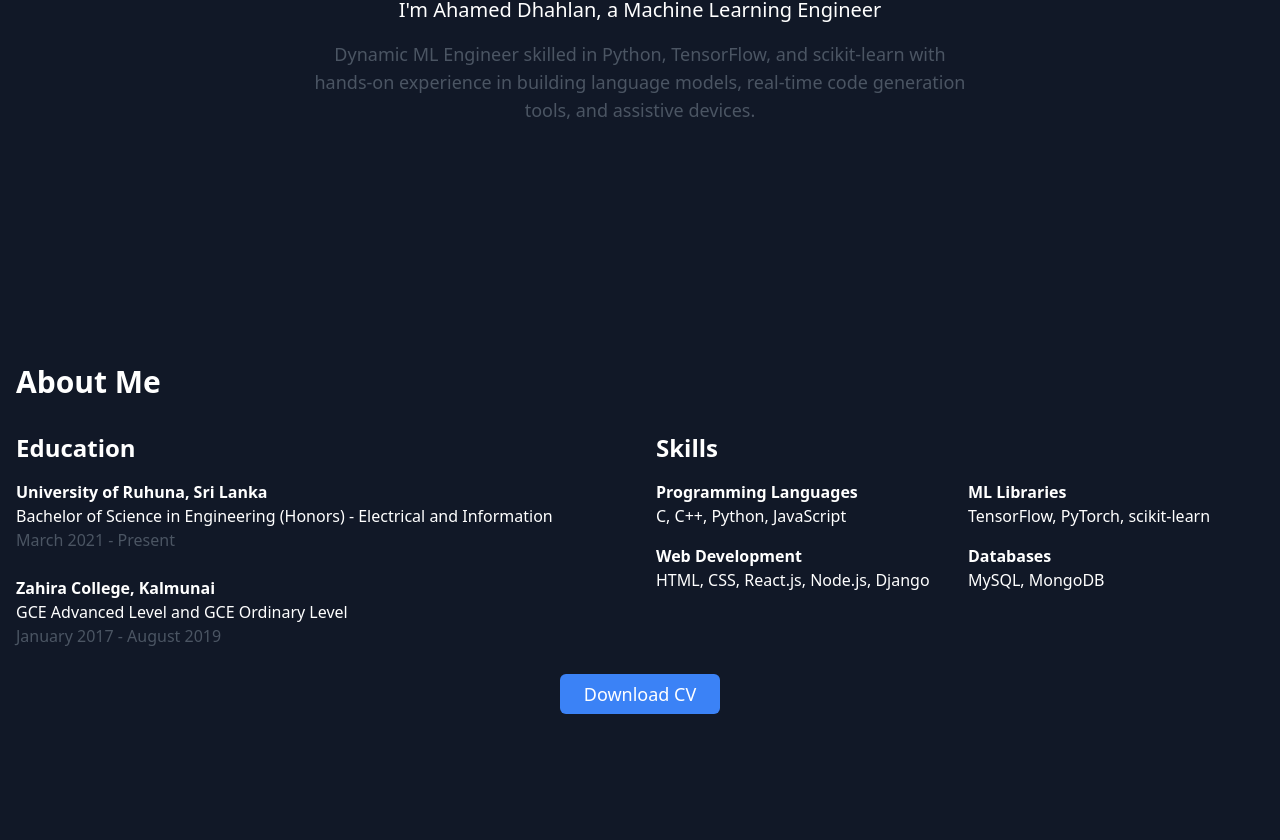
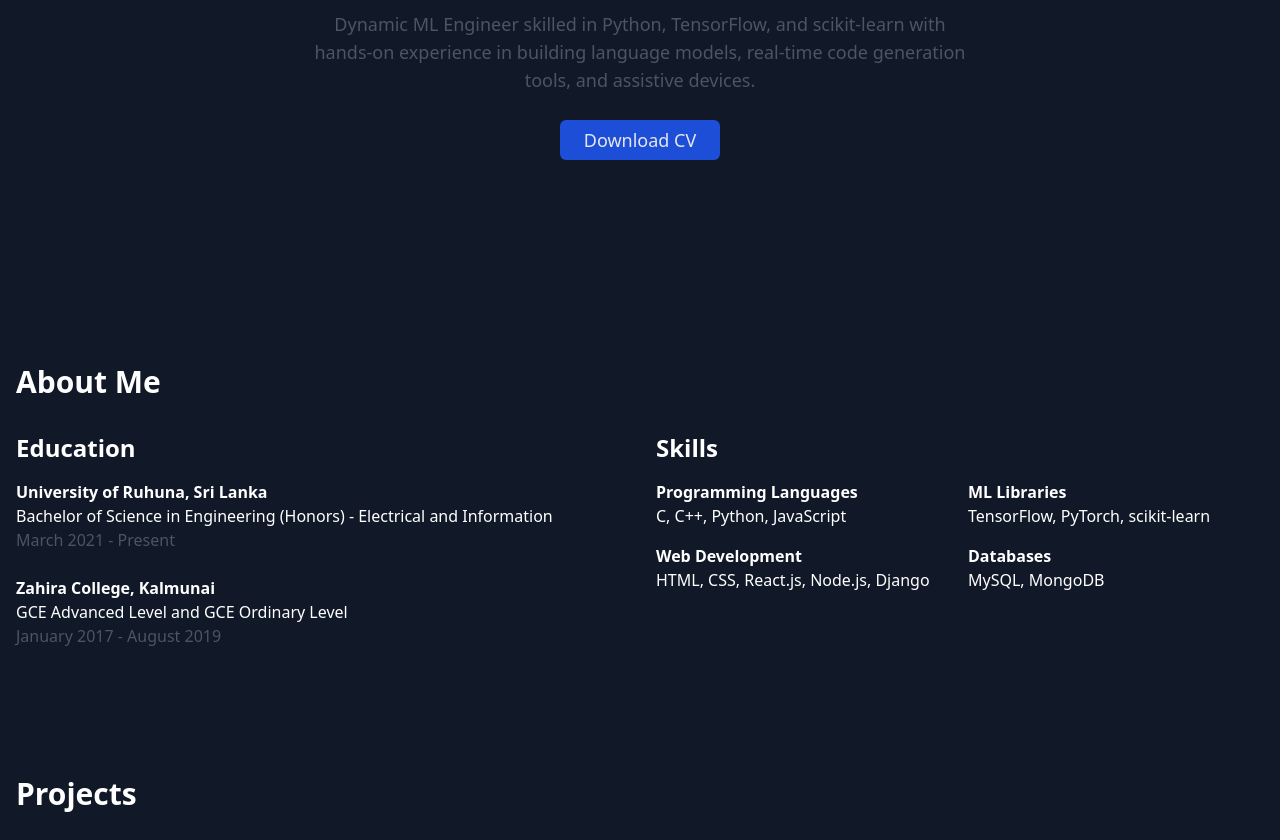
Before and after one commit to Dhahlan3890/personal_website, a React (Vite) app in the folder personal-app/: page / in a window 1280 px wide. Shown: the part 500-1340 px from the top of the page. Built offline with nearby package versions, Linux system fonts and the light colour scheme.

Commit message:
add download link for CV in Home component

```diff
--- a/personal-app/src/components/About.tsx
+++ b/personal-app/src/components/About.tsx
@@ -42,15 +42,6 @@ const About = () => {
           </div>
         </div>
       </div>
-      <div className="mt-8 text-center">
-        <a
-          href="https://www.overleaf.com/download/project/660ca0af81184cab2c4f7a7b/build/19459573225-9065cb10e6bf1ed9/output/output.pdf?compileGroup=standard&clsiserverid=clsi-pre-emp-n2d-b-f-8k2d&enable_pdf_caching=true&popupDownload=true"  // Replace this with the correct path to your CV file
-          download
-          className="bg-blue-500 text-white py-2 px-6 rounded-md text-lg hover:bg-blue-600"
-        >
-          Download CV
-        </a>
-      </div>
     </section>
   );
 };
--- a/personal-app/src/components/Home.tsx
+++ b/personal-app/src/components/Home.tsx
@@ -23,6 +23,15 @@ const Home = () => {
         Dynamic ML Engineer skilled in Python, TensorFlow, and scikit-learn with hands-on
         experience in building language models, real-time code generation tools, and assistive devices.
       </p>
+      <div className="mt-8 text-center">
+        <a
+          href="https://www.overleaf.com/download/project/660ca0af81184cab2c4f7a7b/build/19459573225-9065cb10e6bf1ed9/output/output.pdf?compileGroup=standard&clsiserverid=clsi-pre-emp-n2d-b-f-8k2d&enable_pdf_caching=true&popupDownload=true"  // Replace this with the correct path to your CV file
+          download
+          className="bg-blue-500 text-white dark:bg-blue-700 dark:text-gray-200 py-2 px-6 rounded-md text-lg hover:bg-blue-600 dark:hover:bg-blue-800 transition-colors duration-300"
+        >
+          Download CV
+        </a>
+      </div>
     </section>
   );
 };
```
